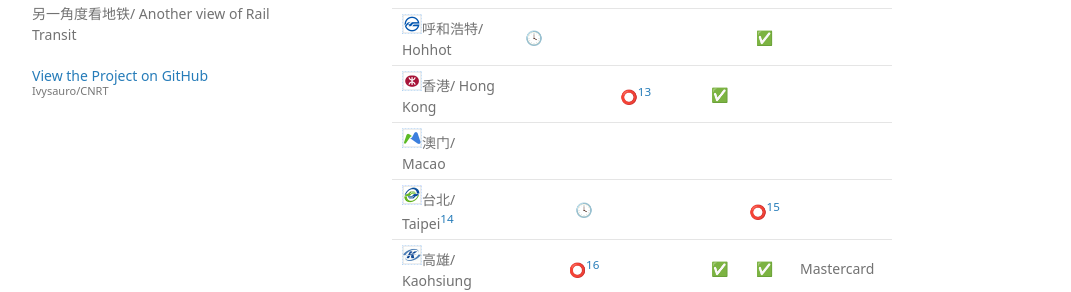
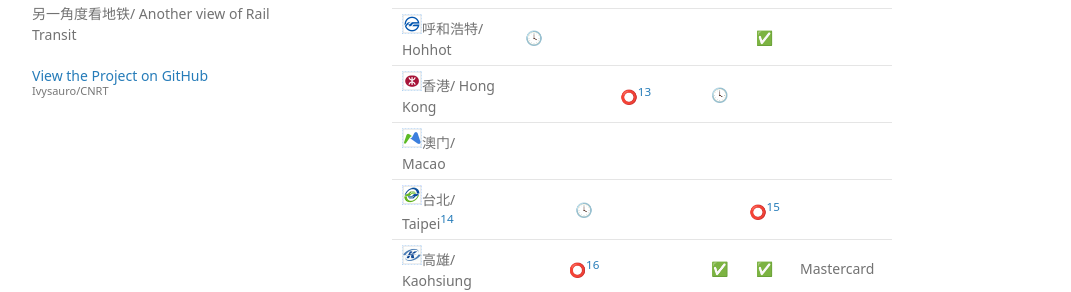
Before and after one commit to Ivysauro/CNRT, a Jekyll site: the page built from data/Pay.md, in a window 1280 px wide and 900 px high, scrolled down 2781 px. Shown: the part 175-467 px from the top of the window, without its empty margins (178-1249 px from the left). Built offline with Jekyll 4.4.1, drawn with Linux system fonts in a browser that asks for light colours; some web fonts are replaced; our own code applies the rules of GitHub Pages for plain Markdown files; a script that is not in the unit is left out.

Commit message:
🍊修正香港数据

```diff
--- a/data/Pay.md
+++ b/data/Pay.md
@@ -73,7 +73,7 @@
 | <img src="https://raw.githubusercontent.com/Ivysauro/CNRT/master/images/city/cz.gif" width="20" hegiht="20"/>常州/ Changzhou | ✅ | ✅ | | | | ✅ |
 | <img src="https://raw.githubusercontent.com/Ivysauro/CNRT/master/images/city/xz.gif" width="20" hegiht="20"/>徐州/ Xuzhou | ✅ | ✅ | | | | ✅ |
 | <img src="https://raw.githubusercontent.com/Ivysauro/CNRT/master/images/city/hhht.gif" width="20" hegiht="20"/>呼和浩特/ Hohhot | 🕓 | | | | | ✅ |
-| <img src="https://raw.githubusercontent.com/Ivysauro/CNRT/master/images/city/hk.gif" width="20" hegiht="20"/>香港/ Hong Kong | | | ⭕[^hk] | | ✅ | | |
+| <img src="https://raw.githubusercontent.com/Ivysauro/CNRT/master/images/city/hk.gif" width="20" hegiht="20"/>香港/ Hong Kong | | | ⭕[^hk] | | 🕓 | |
 | <img src="https://raw.githubusercontent.com/Ivysauro/CNRT/master/images/city/mo.gif" width="20" hegiht="20"/>澳门/ Macao | | | | | | | |
 | <img src="https://raw.githubusercontent.com/Ivysauro/CNRT/master/images/city/tp.gif" width="20" hegiht="20"/>台北/ Taipei[^ctp] | | 🕓 | | | | ⭕[^tp] | |
 | <img src="https://raw.githubusercontent.com/Ivysauro/CNRT/master/images/city/kh.gif" width="20" hegiht="20"/>高雄/ Kaohsiung | | ⭕[^kh] | | | ✅ | ✅ | Mastercard |
```
